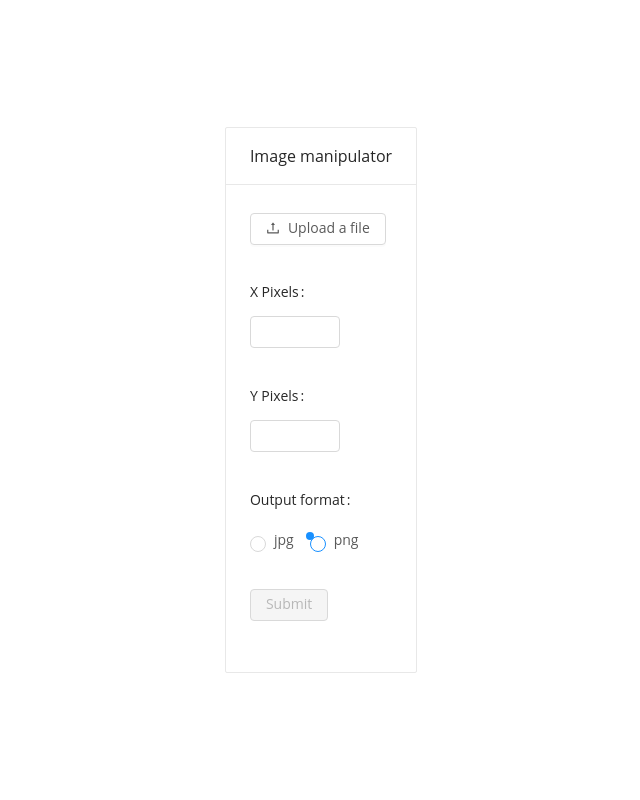
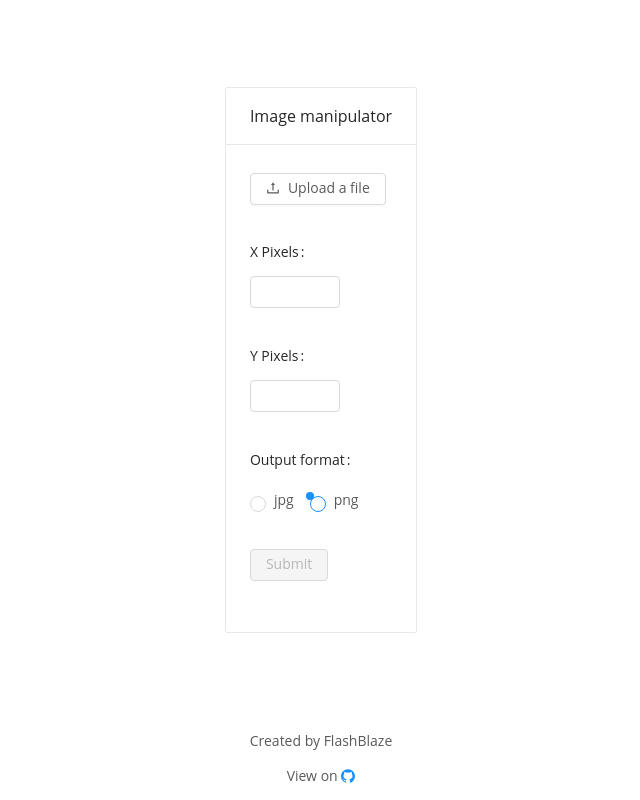
Before and after one commit to flashblaze/image-manipulation, a Next.js app: page / in a window 1280 px wide. Shown: the whole page, without its empty margins (319-959 px from the left). Built offline with nearby package versions, Linux system fonts and the light colour scheme.

Commit message:
Added footer, edited README and styling

```diff
--- /dev/null
+++ b/components/Footer/Footer.js
@@ -0,0 +1,23 @@
+import React from 'react';
+import { GithubFilled } from '@ant-design/icons';
+
+import './styles.css';
+
+const Footer = () => {
+  return (
+    <div className="footer">
+      <p>Created by FlashBlaze</p>
+      <p>
+        View on{' '}
+        <a
+          href="https://github.com/FlashBlaze/image-manipulation"
+          target="_blank"
+          rel="noopener noreferrer">
+          <GithubFilled />
+        </a>
+      </p>
+    </div>
+  );
+};
+
+export default Footer;
--- /dev/null
+++ b/components/Footer/styles.css
@@ -0,0 +1,19 @@
+.footer {
+  @media (max-width: 1920px) {
+    width: 450px;
+  }
+  @media (max-width: 720px) {
+    width: 350px;
+  }
+  @media (max-width: 320px) {
+    width: 100%;
+  }
+  margin-top: 10px;
+  padding-top: 10px;
+  max-width: 100%;
+  display: flex;
+  flex-direction: column;
+  align-items: center;
+  position: absolute;
+  bottom: 0;
+}
--- a/pages/index.js
+++ b/pages/index.js
@@ -4,6 +4,7 @@ import { UploadOutlined } from '@ant-design/icons';
 import fetch from 'isomorphic-unfetch';
 
 import HeadContent from '../components/Head';
+import Footer from '../components/Footer/Footer';
 import './styles.css';
 
 const Index = () => {
@@ -76,7 +77,7 @@ const Index = () => {
   };
 
   return (
-    <div>
+    <div className="container">
       <HeadContent />
       <Card title="Image manipulator">
         <Form
@@ -126,6 +127,7 @@ const Index = () => {
           ) : null}
         </Form>
       </Card>
+      <Footer />
     </div>
   );
 };
--- a/pages/styles.css
+++ b/pages/styles.css
@@ -1,17 +1,15 @@
-body {
+code {
+  font-family: source-code-pro, Menlo, Monaco, Consolas, 'Courier New',
+    monospace;
+}
+
+.container {
   margin: 0;
   font-family: 'Open Sans', sans-serif;
-  -webkit-font-smoothing: antialiased;
-  -moz-osx-font-smoothing: grayscale;
   display: flex;
   flex-direction: column;
   align-items: center;
   justify-content: center;
   padding: 10px;
-  min-height: 100vh;
+  min-height: 90vh;
 }
-
-code {
-  font-family: source-code-pro, Menlo, Monaco, Consolas, 'Courier New',
-    monospace;
-}
```
Also changed, not shown: 1 other file (tests, documents, lock files or other folders).
